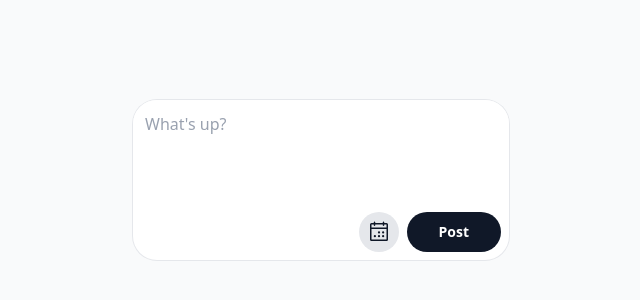
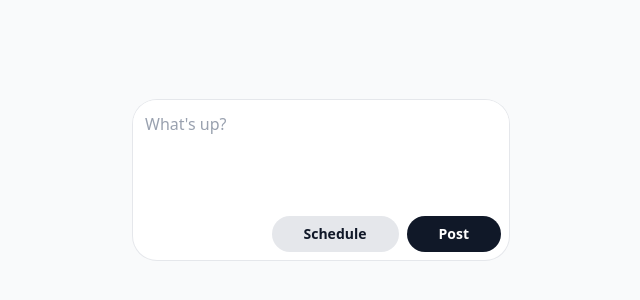
Before and after one commit to olashipsjs/schedule-post, a React (Vite) app: page / in a window 1280 px wide. Shown: the part 220-520 px from the top of the page, without its empty margins (319-959 px from the left). Built offline with nearby package versions, Linux system fonts and the light colour scheme.

Commit message:
🛠️ Update button styles and text in App component and fix return value in Overlay component

```diff
--- a/src/App.tsx
+++ b/src/App.tsx
@@ -83,13 +83,13 @@ const App = () => {
                 <div className='p-2 min-h-28 flex flex-col justify-end'>
                   <div
                     id={'post-box'}
-                    className='flex gap-2 justify-end items-stretch'
+                    className='flex gap-2 justify-end'
                   >
                     <Button
                       onClick={() => handleSchedule()}
-                      className={'bg-gray-200 text-gray-900 p-2'}
+                      className={'bg-gray-200 text-gray-900'}
                     >
-                      <CalenderIcon />
+                      Schedule
                     </Button>
                     <Button id='post-btn'>Post</Button>
                   </div>
--- a/src/overlay/Overlay.tsx
+++ b/src/overlay/Overlay.tsx
@@ -66,7 +66,7 @@ const Content = ({ className, ...restProps }: React.ComponentProps<'div'>) => {
     });
   }, [isOpen]);
 
-  if (!isOpen) return;
+  if (!isOpen) return null;
 
   return createPortal(
     <div
```
